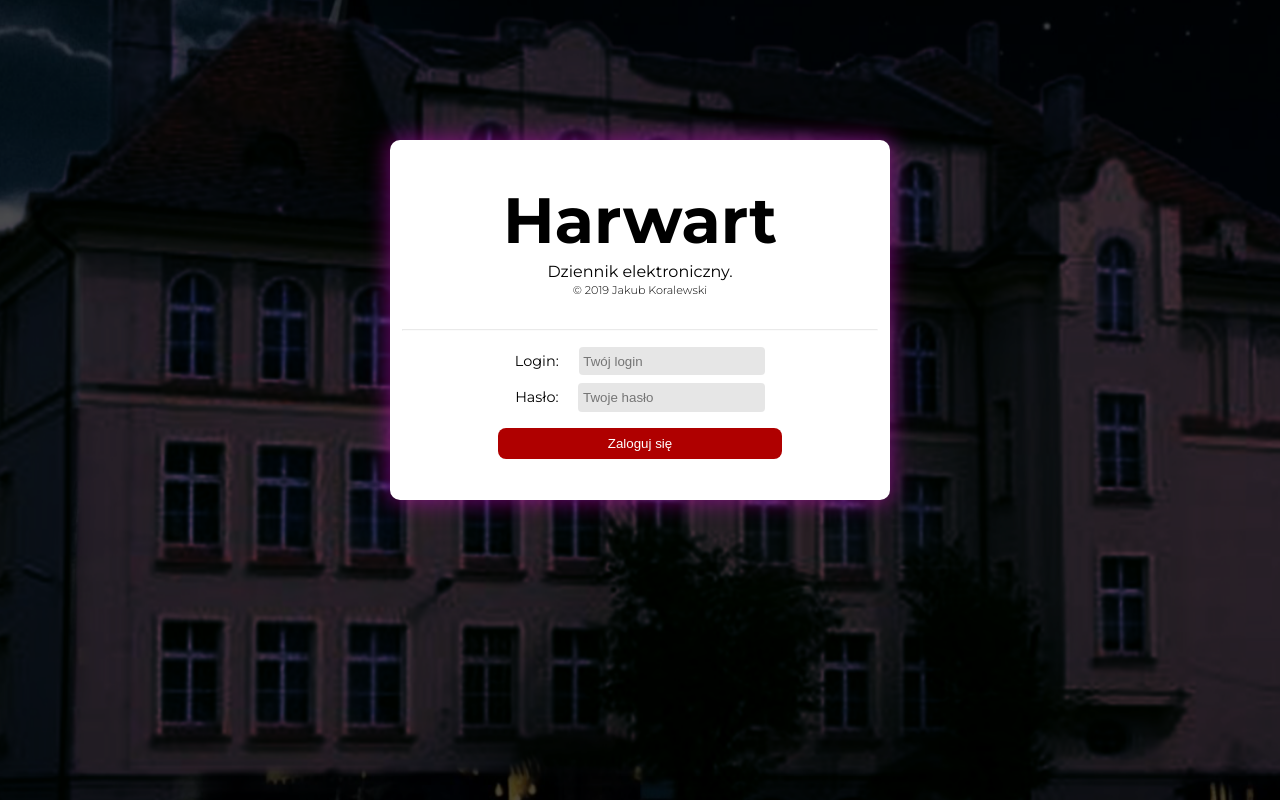
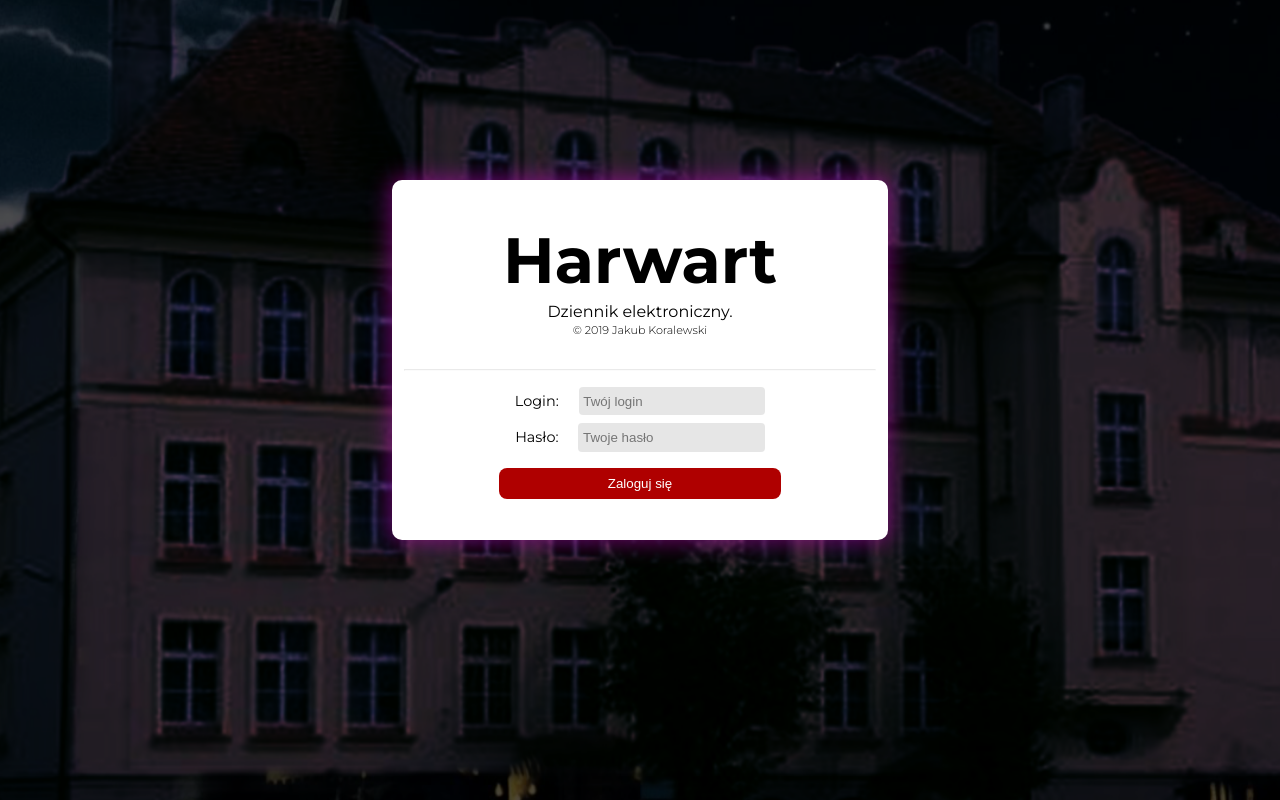
Before and after one commit to JakubKoralewski/dziennik_frontend, a Vue app: page / in a window 1280 px wide. Built offline with nearby package versions, Linux system fonts and the light colour scheme.

Commit message:
Fix #6: Login component doesn't fit text on narrower screenshttps://i.imgur.com/GpZOLYz.png

```diff
--- a/src/views/Unauthorized.vue
+++ b/src/views/Unauthorized.vue
@@ -90,8 +90,8 @@
 
 	.login {
 		background-color: white;
-		width: calc(100vw - 61vw);
+		width: calc(20vw + 15rem);
 		height: 360px;
-		margin-top: -20vh;
+		margin-top: -10vh;
 	}
 </style>
```
